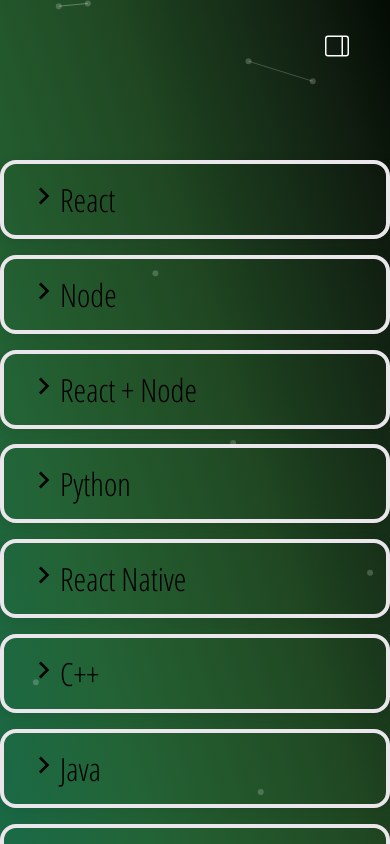
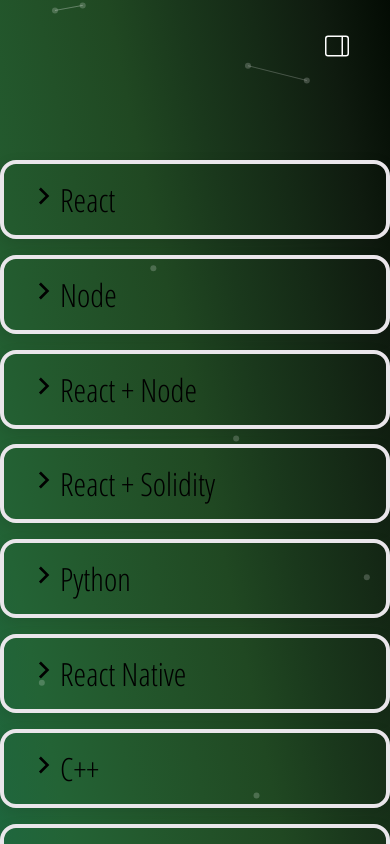
Before and after one commit to pauladam2001/ResumeWebsite, a React (Create React App) app: page /projects in a window 390 px wide. Shown: the top 844 px of the page. Built offline with nearby package versions, Linux system fonts and the light colour scheme.

Commit message:
Added solidity project

```diff
--- a/src/data.js
+++ b/src/data.js
@@ -33,6 +33,13 @@
         title: 'Chat Application',
         image: 'https://cdn4.iconfinder.com/data/icons/multimedia-75/512/multimedia-15-256.png',
         github: 'https://github.com/pauladam2001/ChatApplication'
+    },
+    {
+        id: 17,
+        topic: 'React + Solidity',
+        title: 'ETH Trading',
+        image: 'https://cdn4.iconfinder.com/data/icons/logos-and-brands/512/116_Ethereum_logo_logos-256.png',
+        github: 'https://github.com/pauladam2001/ETHTrading'
     },
     {
         id: 5,
--- a/src/pages/projectspage/projectspage.styles.css
+++ b/src/pages/projectspage/projectspage.styles.css
@@ -5,7 +5,7 @@
 
 @media screen and (max-width: 800px) {
     .main-container {
-        height: 150vh;
+        height: 220vh;
     }
 }
 
```
